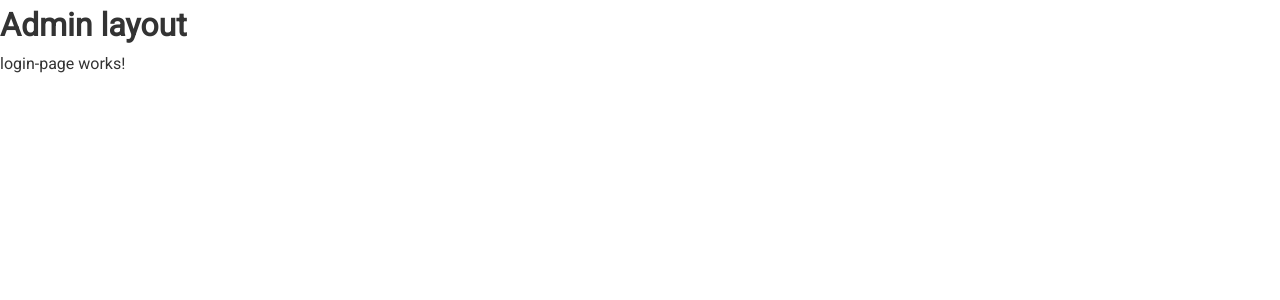
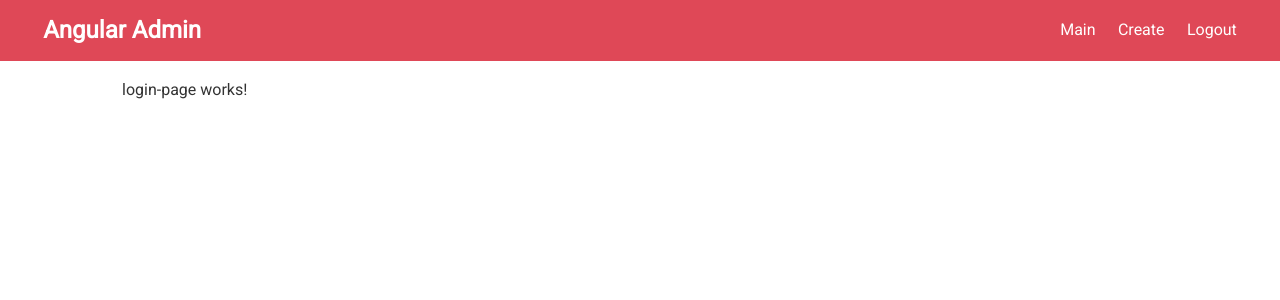
Before and after one commit to BigUhoTape/Blog-App, an Angular app: page /admin/login in a window 1280 px wide. Shown: the top 300 px of the page. Built offline with nearby package versions, Linux system fonts and the light colour scheme.

Commit message:
fix admin-layout view

```diff
--- a/src/app/admin/shared/components/admin-layout/admin-layout.component.html
+++ b/src/app/admin/shared/components/admin-layout/admin-layout.component.html
@@ -1,2 +1,21 @@
-<h1>Admin layout</h1>
-<router-outlet></router-outlet>
+<nav class="navbar bg-primary">
+  <h1>
+    <a routerLink="/">Angular Admin</a>
+  </h1>
+
+  <ul>
+    <li routerLinkActive="active">
+      <a [routerLink]="['/admin', 'dashboard']">Main</a>
+    </li>
+    <li routerLinkActive="active" >
+      <a [routerLink]="['/admin', 'create']">Create</a>
+    </li>
+    <li>
+      <a href="#" (click)="logout($event)">Logout</a>
+    </li>
+  </ul>
+</nav>
+
+<div class="container">
+  <router-outlet></router-outlet>
+</div>
--- a/src/app/admin/shared/components/admin-layout/admin-layout.component.ts
+++ b/src/app/admin/shared/components/admin-layout/admin-layout.component.ts
@@ -1,4 +1,5 @@
 import { Component, OnInit } from '@angular/core';
+import {Router} from '@angular/router';
 
 @Component({
   selector: 'app-admin-layout',
@@ -7,9 +8,13 @@
 })
 export class AdminLayoutComponent implements OnInit {
 
-  constructor() { }
+  constructor(private router: Router) { }
 
   ngOnInit(): void {
   }
 
+  logout(event: Event) {
+    event.preventDefault();
+    this.router.navigate(['/admin', 'login']);
+  }
 }
```
